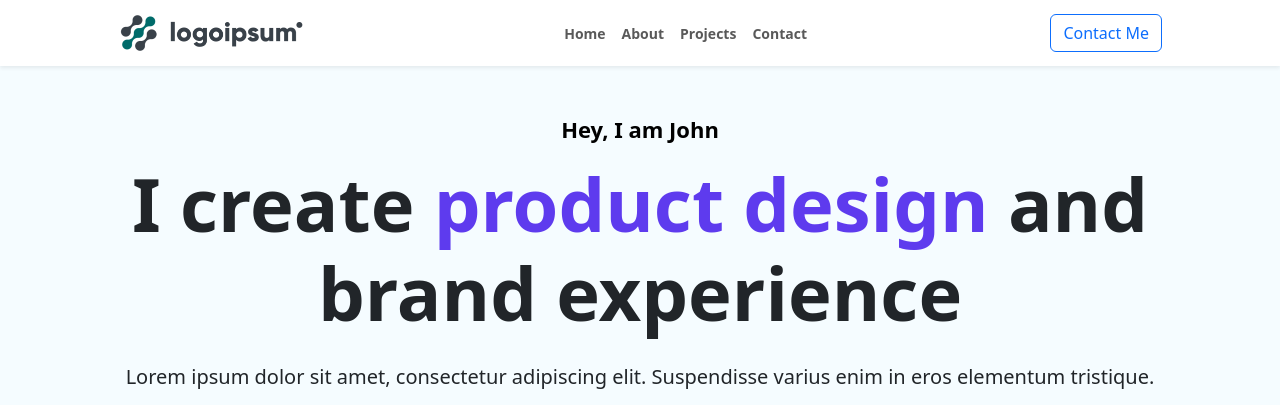
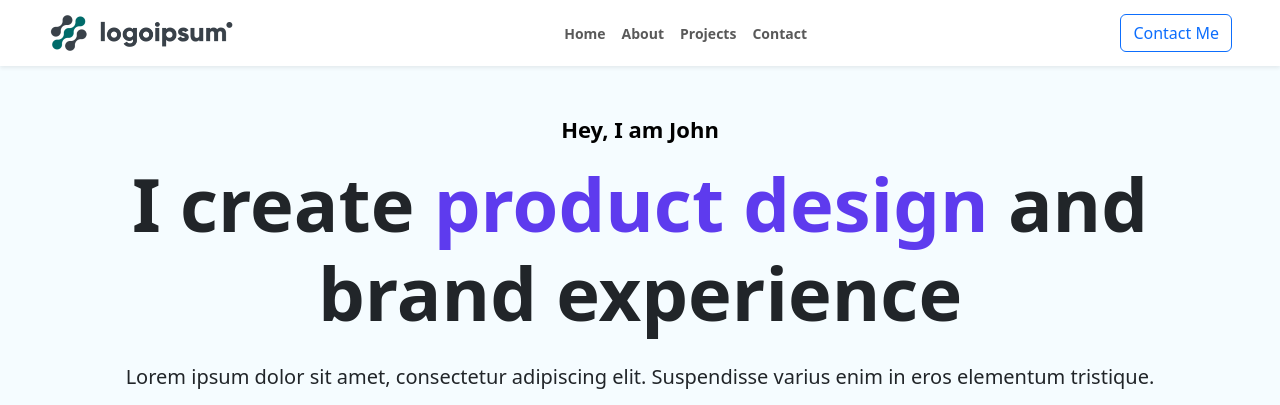
Before and after one commit to muj-i/ostad_mern_course, a plain HTML site: page assignment1/index.html in a window 1280 px wide. Shown: the top 405 px of the page. Drawn offline with nearby package versions, Linux system fonts and the light colour scheme.

Commit message:
Update navigation.html

```diff
--- a/assignment1/navigation.html
+++ b/assignment1/navigation.html
@@ -1,4 +1,4 @@
-<div class="container px-5">
+<div class="container-fluid px-5">
         <a class="navbar-brand" href="#header">
             <img src="assets/logo.png" alt="logoipsum" height="40" />
         </a>
```
